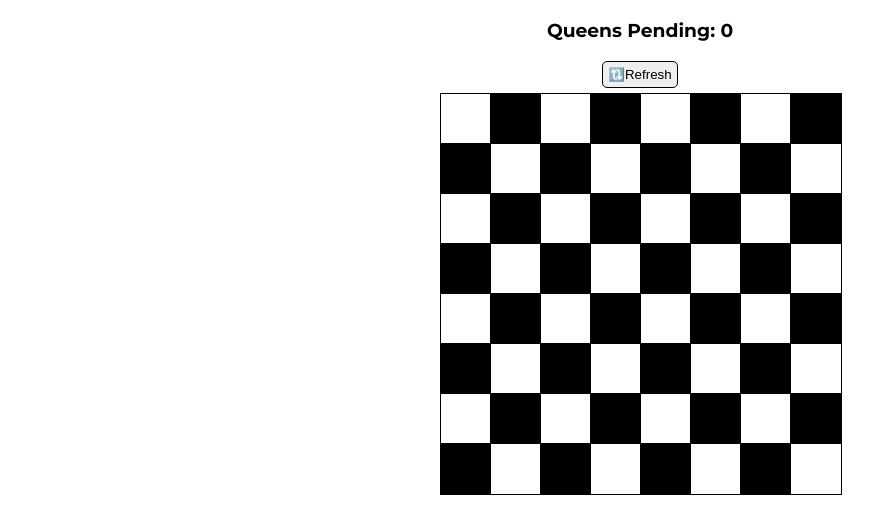
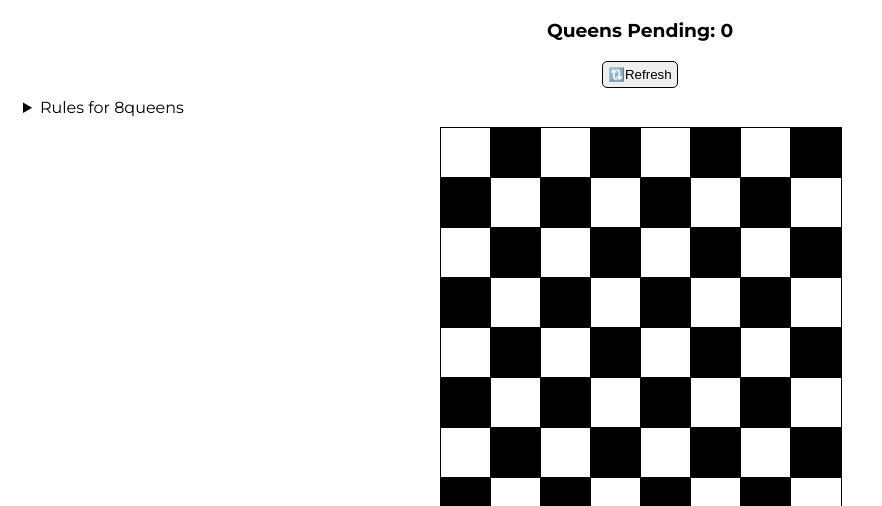
Before and after one commit to theabhayprajapati/nqueens-board, a plain HTML site: page index.html in a window 1280 px wide. Shown: the part 76-582 px from the top of the page, without its empty margins (0-882 px from the left). Drawn offline with Linux system fonts and the light colour scheme.

```diff
--- a/index.html
+++ b/index.html
@@ -120,6 +120,14 @@
                 background-color: red;
             }
         }
+
+        details {
+            display: flex;
+            justify-content: start;
+            width: 100%;
+            height: 100%;
+            margin: 10px;
+        }
     </style>
 
 </head>
@@ -139,6 +147,17 @@
             </span>
             refresh
         </button>
+        <details>
+            <summary>
+                Rules for 8queens
+            </summary>
+            <p><Strong>1.</Strong> You have to place only <strong>8</strong> queens in the chess.</p>
+            <p> 2.
+                <strong>
+                    You can't place two or more queens on the same row, column or diagonal.
+                </strong>
+            </p>
+        </details>
         <!-- make dailog for showing rules -->
 
         </div>
```
